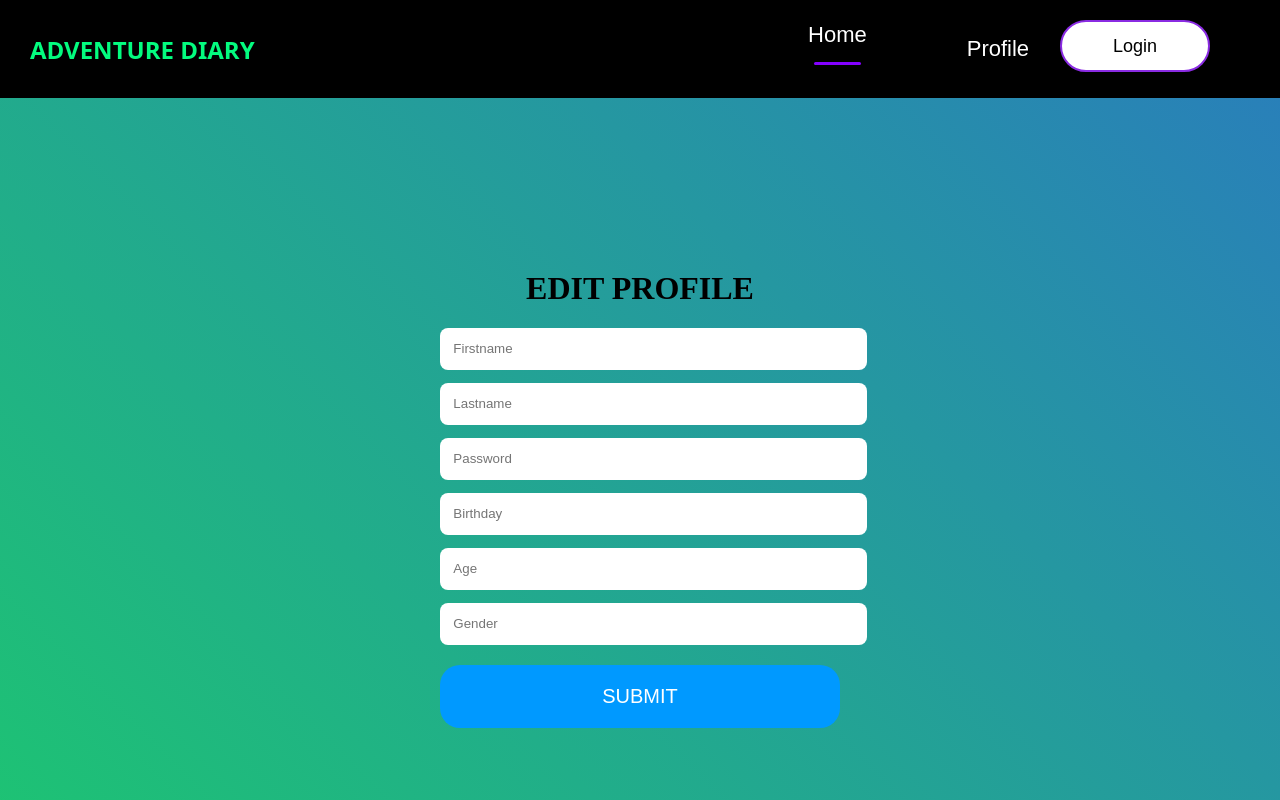
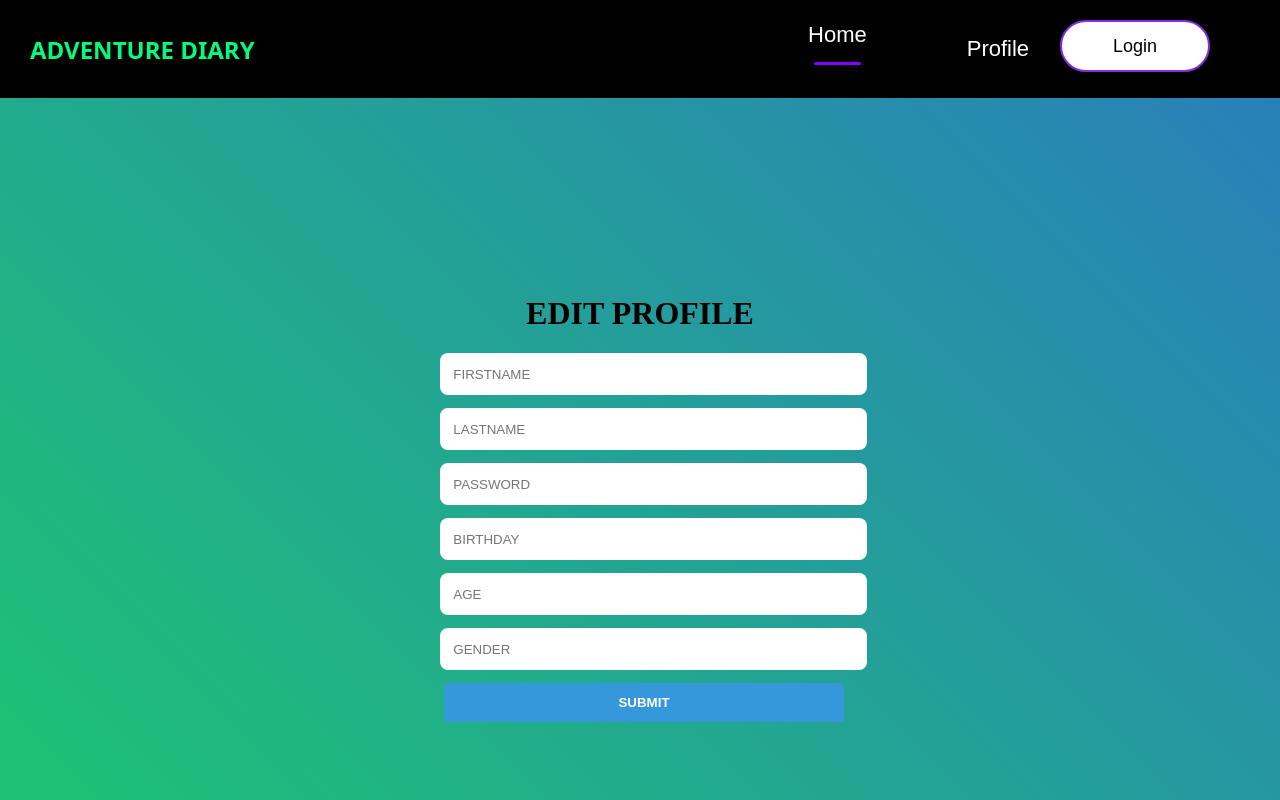
Before and after one commit to IrrationalCucumber/Tres_Lang, a React (Create React App) app in the folder frontend/: page /profile in a window 1280 px wide. Shown: the top 800 px of the page. Built offline with nearby package versions, Linux system fonts and the light colour scheme.

Commit message:
Corrected profile page

```diff
--- a/frontend/src/components/Styles/Profile.css
+++ b/frontend/src/components/Styles/Profile.css
@@ -25,18 +25,26 @@ form {
 
 
   }
+  .button-submit button {
+    margin-top: 1em ;
+    background-color: #3498db;
+    color: #fff;
+    border: none;
+    padding: 12px;
+    border-radius: 4px;
+    cursor: pointer;
+    font-weight: bold;
+    transition: background-color 0.3s ease;
+    position: relative;
+    left: 4px;
+    width: 400px;
 
-  #input-submit {
-     color: white;
-     background: rgb(0, 153, 255);
-     cursor: pointer;
-     width: 400px;
-     border-radius: 20px;
-     font-size: 20px;
+  }
+
+  .button-submit button:hover {
+    background-color: #007bb5;
+  }
 
 
 
-  }
-
-
 }
--- a/frontend/src/pages/Profile.jsx
+++ b/frontend/src/pages/Profile.jsx
@@ -1,25 +1,54 @@
 import React from 'react';
 import "../components/Styles/Profile.css"
+import axios from "axios"
+import { useState } from 'react';
+
 export const Profile = () => {
 
+    const [firstname, setFirstname] = useState("");
+    const [lastname, setLastname] = useState("");
+    const [password, setPassword] = useState("");
+    const [birthday, setBirthday] = useState("");
+    const [age, setAge] = useState("");
+    const [gender, setGender] = useState("");
+
+    const handleClick = () => {
+
+      axios.post('http://localhost:3000/profile',
+        {
+          firstnamename: firstname,
+          lastnamename: lastname,
+          password: password,
+          birthday: birthday,
+          age: age,
+          gender: gender,
+
+
+        }
+      )
+        .then((response) => {
+          console.log(response);
+        });
+    };
   return (
 
     <React.Fragment>
 
       <div className='background'>
-                <contact id='profile'>
-                  <form class="cf">
+
+                  <form className="cf">
                   <center><h1>EDIT PROFILE</h1></center>
-                      <input type="text" id="input-firstname" placeholder="Firstname"></input>
-                      <input type="text" id="input-lastname" placeholder="Lastname"></input>
-                      <input type="text" id="input-password" placeholder="Password"></input>
-                      <input type="text" id="input-birthday" placeholder="Birthday"></input>
-                      <input type="text" id="input-age" placeholder="Age"></input>
-                      <input type="text" id="input-gender" placeholder="Gender"></input>
+                      <input type="text" placeholder="FIRSTNAME" value={firstname} onChange={(e) => setFirstname(e.target.value)}required />
+                      <input type="text" placeholder="LASTNAME" value={lastname} onChange={(e) => setLastname(e.target.value)}required />
+                      <input type="text" placeholder="PASSWORD" value={password} onChange={(e) => setPassword(e.target.value)} required />
+                      <input type="text" placeholder="BIRTHDAY" value={birthday} onChange={(e) => setBirthday(e.target.value)}required />
+                      <input type="text" placeholder="AGE" value={age} onChange={(e) => setAge(e.target.value)}required />
+                      <input type="text" placeholder="GENDER" value={gender} onChange={(e) => setGender(e.target.value)}required />
+                      <div className="button-submit">
+                      <button onClick={() => handleClick()}>SUBMIT</button>
+                      </div>
+                  </form>
 
-                      <input type="submit" value="SUBMIT" id="input-submit"></input>
-                  </form>
-                </contact>
                 </div>
 
     </React.Fragment>
```
